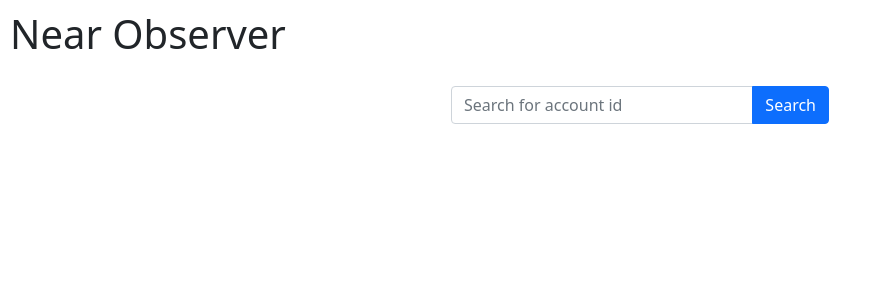
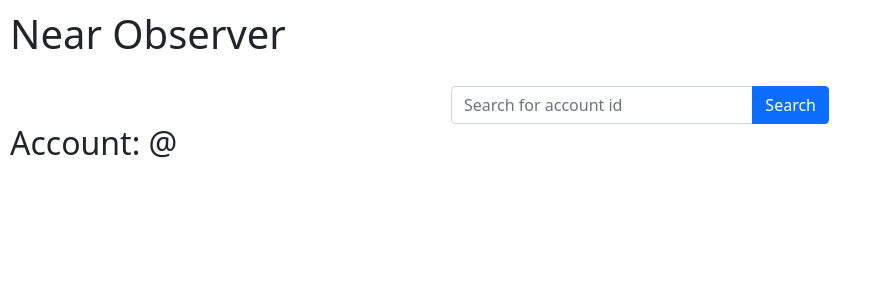
Before and after one commit to artem-p/near-observer, a React (Create React App) app in the folder frontend/: page / in a window 1280 px wide. Shown: the top 300 px of the page, without its empty margins (0-882 px from the left). Built offline with nearby package versions, Linux system fonts and the light colour scheme.

Commit message:
account info component

```diff
--- /dev/null
+++ b/frontend/src/AccountInfo.js
@@ -0,0 +1,11 @@
+import React from 'react'
+
+function AccountInfo({account}) {
+  return (
+    <div>
+        <h2>Account: @{account}</h2>
+    </div>
+  )
+}
+
+export default AccountInfo
--- a/frontend/src/App.js
+++ b/frontend/src/App.js
@@ -2,16 +2,19 @@ import './App.css';
 import { Form, InputGroup, FormControl, Button } from 'react-bootstrap';
 import 'bootstrap/dist/css/bootstrap.min.css';
 import React, {useState} from 'react';
+import AccountInfo from './AccountInfo';
 
 
 function App() {
-  const [account, setAccount] = useState({});
+  const [account, setAccount] = useState("");
+  const [searchAccount, setSearchAccount] = useState("");
 
   const handleSearchInputChange = (event) => {
-    setAccount(event.target.value);
+    setSearchAccount(event.target.value);
   }
 
   const handleSearchButton = (event) => {
+    setAccount(searchAccount);
     event.preventDefault();
   }
 
@@ -37,6 +40,8 @@ function App() {
             </Button>
           </InputGroup>
         </Form>
+
+        <AccountInfo account={account}/>
       </main>
     </div>
   );
```
